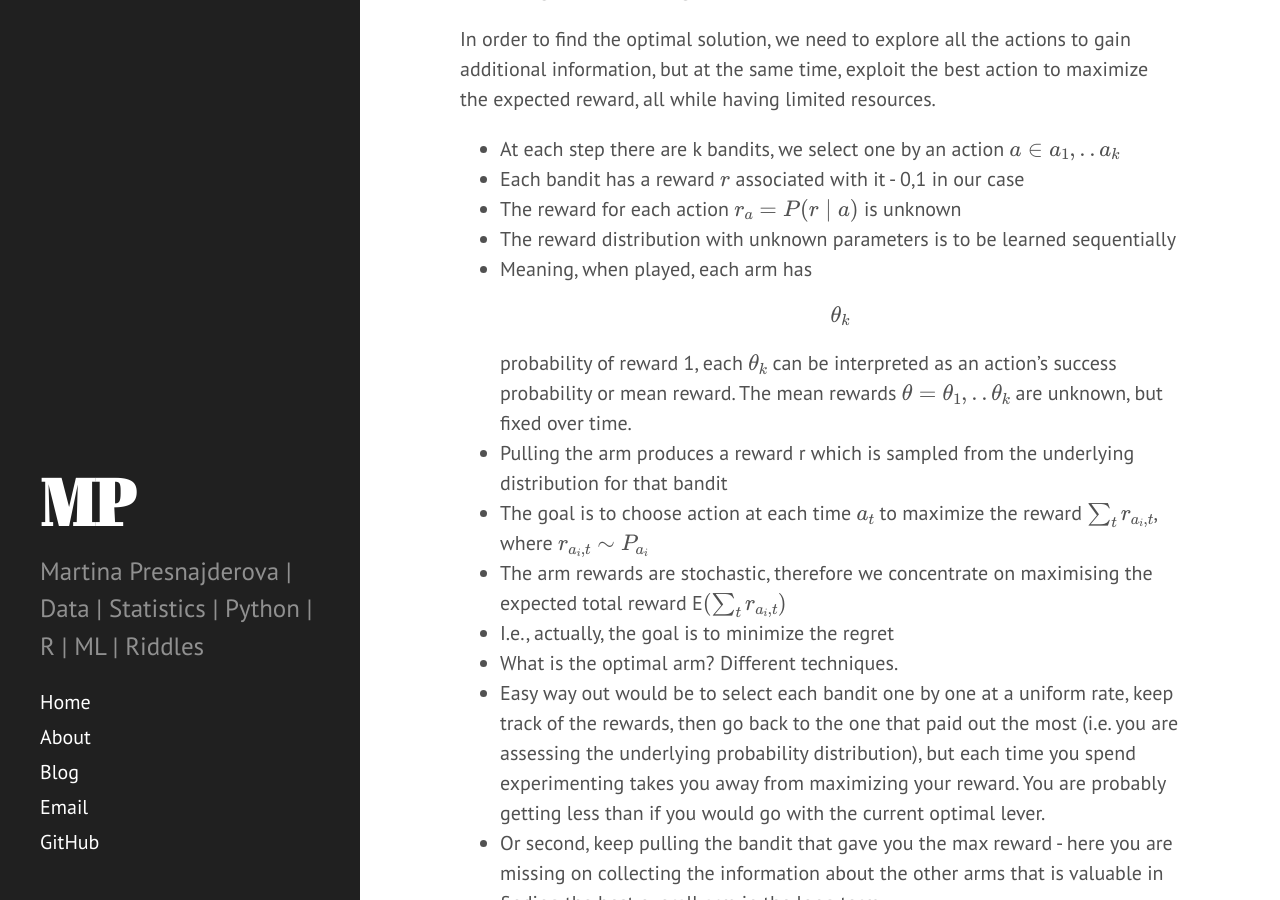
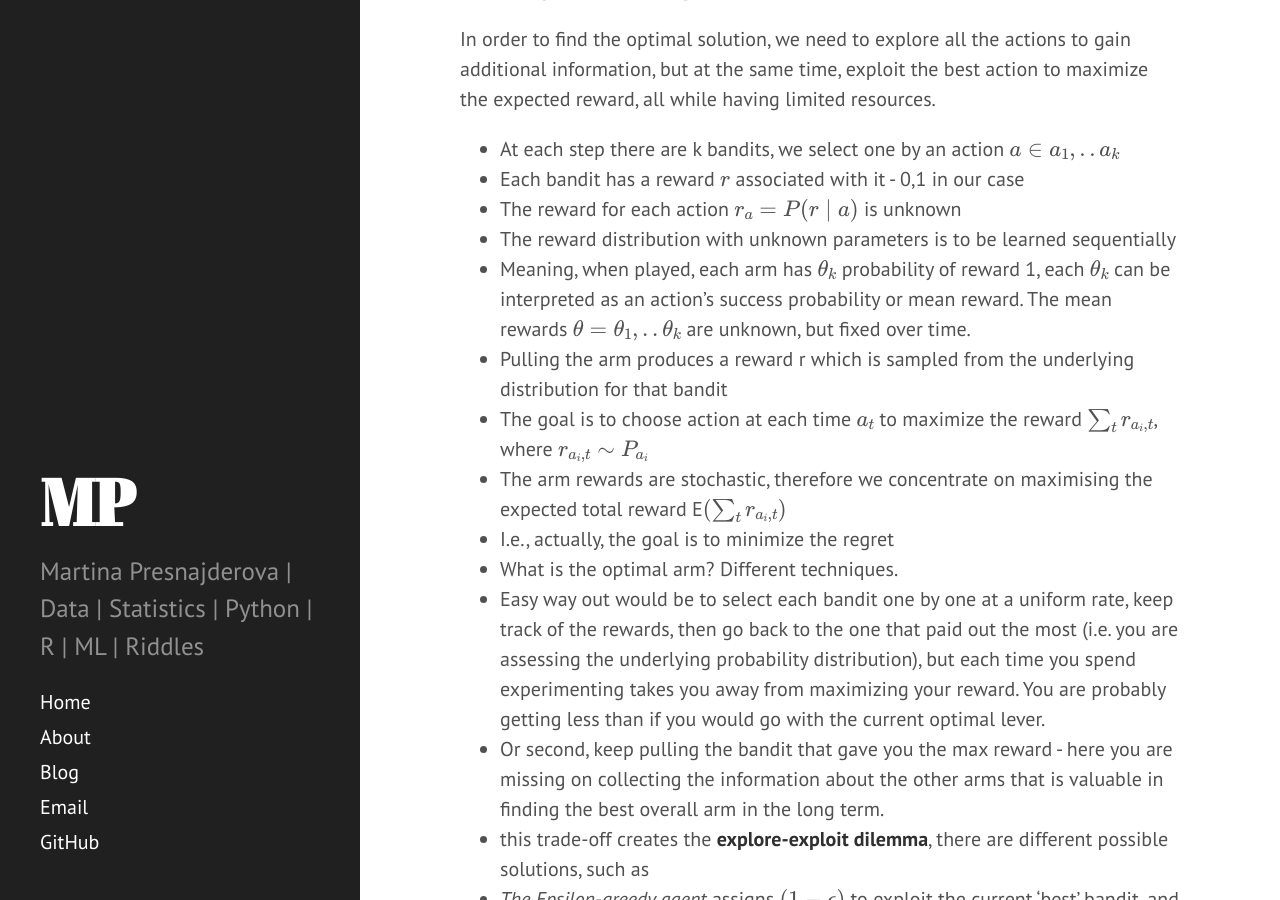
Before and after one commit to martina-presnajderova-deel/martinapre.github.io, a Jekyll site: the page built from _posts/2018-07-22-Bandit.md, in a window 1280 px wide and 900 px high, scrolled down 994 px. Built offline with Jekyll 4.4.1, drawn with Linux system fonts in a browser that asks for light colours; formulas are drawn with MathJax 3.

```diff
--- a/_posts/2018-07-22-Bandit.md
+++ b/_posts/2018-07-22-Bandit.md
@@ -28,7 +28,7 @@ In order to find the optimal solution, we need to explore all the actions to gai
 - Each bandit has a reward $r$ associated with it - 0,1 in our case
 - The reward for each action $r_a = P(r \mid  a)$ is unknown
 - The reward distribution with unknown parameters is to be learned sequentially
-- Meaning, when played, each arm has \$$\theta_k$$ probability of reward 1, each $\theta_k$ can be interpreted as an action’s success probability or mean reward. The mean rewards $\theta = \theta_1,..\theta_k$ are unknown, but fixed over time.
+- Meaning, when played, each arm has $\theta_k$ probability of reward 1, each $\theta_k$ can be interpreted as an action’s success probability or mean reward. The mean rewards $\theta = \theta_1,..\theta_k$ are unknown, but fixed over time.
 - Pulling the arm produces a reward r which is sampled from the underlying distribution for that bandit
 - The goal is to choose action at each time $a_t$ to maximize the reward $\sum_t r_{a_i,t}$, where $r_{a_i,t} \sim P_{a_i}$
 - The arm rewards are stochastic, therefore we concentrate on maximising the expected total reward E$(\sum_t r_{a_i,t})$
```
